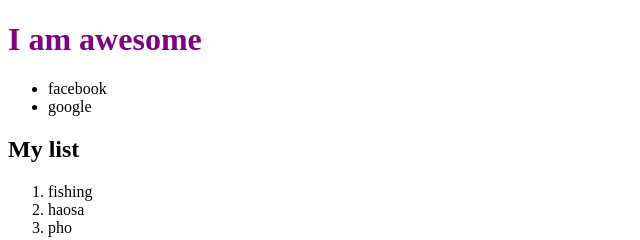
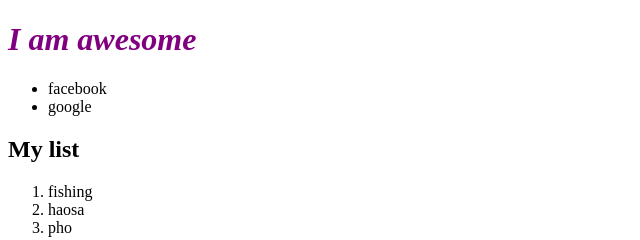
Before and after one commit to suravue/suravue.github.io, a plain HTML site: page index.html in a window 1280 px wide. Shown: the top 240 px of the page, 0-640 px from the left. Drawn offline with Linux system fonts and the light colour scheme.

Commit message:
Update styles.css

```diff
--- a/styles.css
+++ b/styles.css
@@ -1,5 +1,5 @@
 h1 {
   color: purple;
-font-style: bold;
+font-style: italic;
 
 }
```
